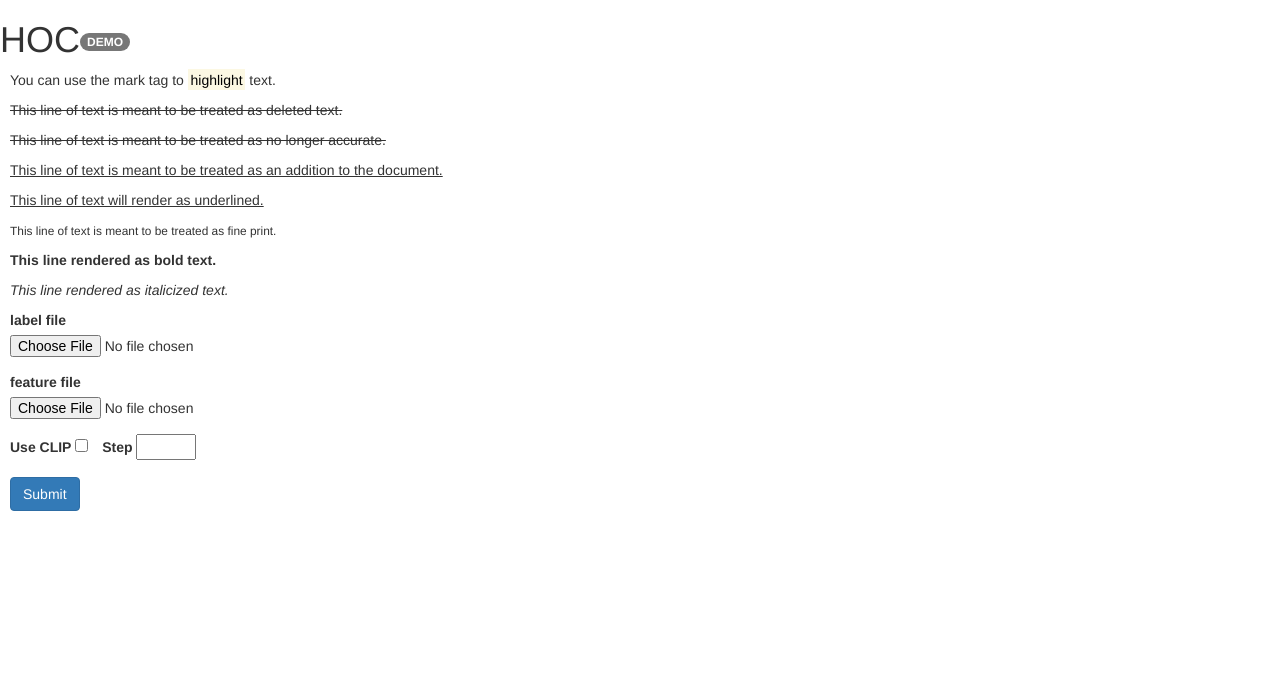
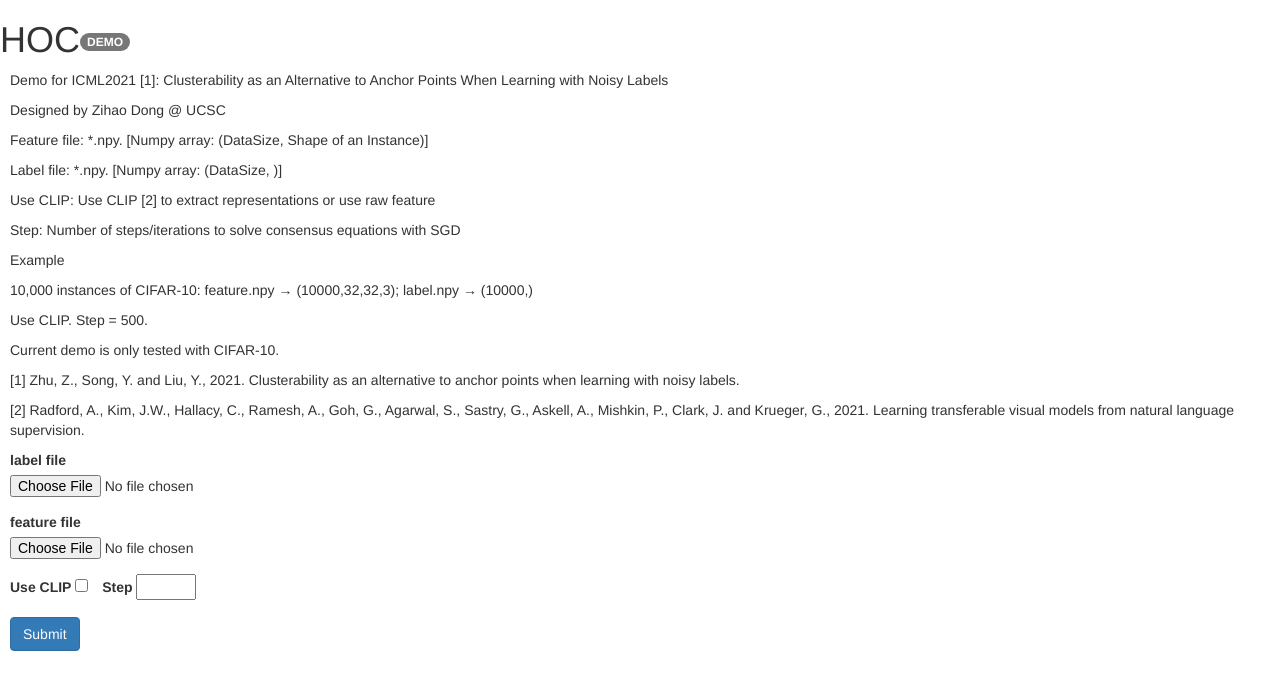
Before and after one commit to dzhdhr/HOCWEB, a Python web app: template App/templates/index.html in a window 1280 px wide. Shown: the top 680 px of the page. Run offline with Jinja, Linux system fonts and the light colour scheme; the template is opened without the code that fills it, so the values that code supplies are empty; some libraries are stand-ins or nearby versions.

Commit message:
Update index.html

```diff
--- a/App/templates/index.html
+++ b/App/templates/index.html
@@ -11,14 +11,36 @@
 
 {% block content %}
     <div style="margin-left: 10px">
-        <p>You can use the mark tag to <mark>highlight</mark> text.</p>
-        <p><del>This line of text is meant to be treated as deleted text.</del></p>
+        <p>Demo for ICML2021 [1]: Clusterability as an Alternative to Anchor Points When Learning with Noisy Labels</p>
+        <p>Designed by Zihao Dong @ UCSC</p>
+        <p>Feature file: *.npy. [Numpy array: (DataSize,  Shape of an Instance)] </p>
+        <p>Label file: *.npy. [Numpy array: (DataSize, )]</p>
+        <p>Use CLIP: Use CLIP [2] to extract representations or use raw feature</p>
+        <p>Step: Number of steps/iterations to solve consensus equations with SGD</p>
+
+
+        <p>Example</p>
+        <p>10,000 instances of CIFAR-10: feature.npy &rarr; (10000,32,32,3); label.npy &rarr; (10000,)</p>
+        <p>Use CLIP. Step = 500.</p>
+
+        <p>Current demo is only tested with CIFAR-10.</p>
+
+
+        <p>
+        [1] Zhu, Z., Song, Y. and Liu, Y., 2021. Clusterability as an alternative to anchor points when learning with noisy labels.
+        </p>
+        <p>
+        [2] Radford, A., Kim, J.W., Hallacy, C., Ramesh, A., Goh, G., Agarwal, S., Sastry, G., Askell, A., Mishkin, P., Clark, J. and Krueger, G., 2021. Learning transferable visual models from natural language supervision.
+        </p>
+        <!-- <p>Please do not </p> -->
+        <!-- <p>You can use the mark tag to <mark>highlight</mark> text.</p> -->
+        <!-- <p><del>This line of text is meant to be treated as deleted text.</del></p>
         <p><s>This line of text is meant to be treated as no longer accurate.</s></p>
         <p><ins>This line of text is meant to be treated as an addition to the document.</ins></p>
         <p><u>This line of text will render as underlined.</u></p>
         <p><small>This line of text is meant to be treated as fine print.</small></p>
         <p><strong>This line rendered as bold text.</strong></p>
-        <p><em>This line rendered as italicized text.</em></p>
+        <p><em>This line rendered as italicized text.</em></p> -->
     </div>
 <form action="" method="post" enctype="multipart/form-data">
 
```
